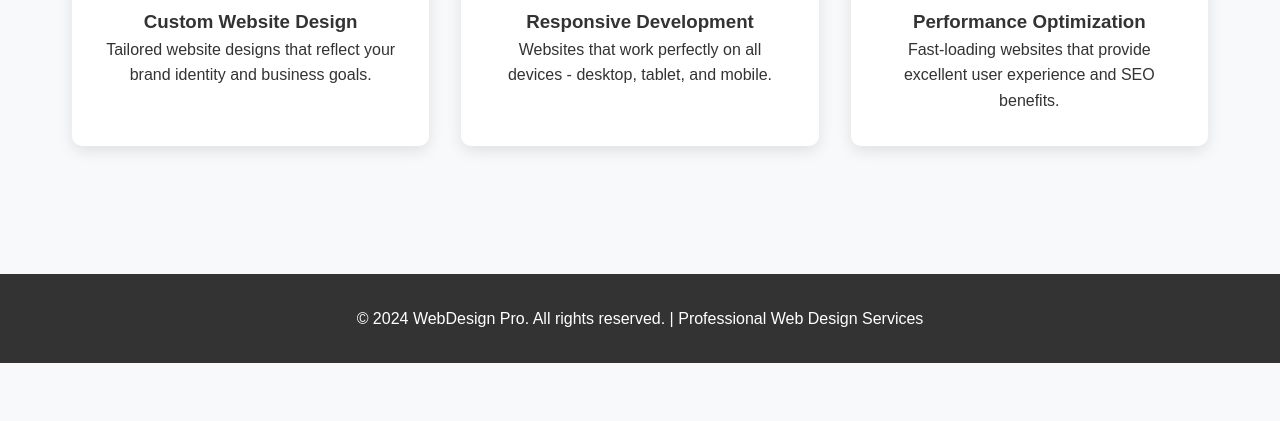
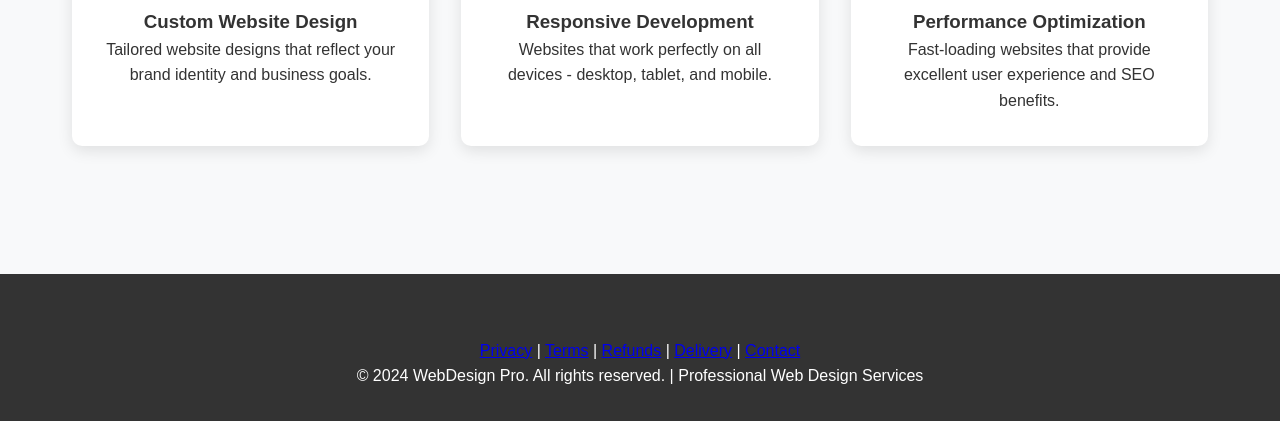
Before and after one commit to danielbabu7905-maker/danielbabu7905-maker.github.io, a plain HTML site: page index.html in a window 1280 px wide. Shown: the part 667-1088 px from the top of the page. Before the commit the page ends 1030 px from the top, so only its background shows below. Drawn offline with Linux system fonts and the light colour scheme.

Commit message:
Update index.html

```diff
--- a/index.html
+++ b/index.html
@@ -53,7 +53,15 @@
     </main>
 
     <footer>
+        <div style="text-align: center; margin-top: 2rem;">
+    <a href="privacy.html">Privacy</a> |
+    <a href="terms.html">Terms</a> |
+    <a href="refund.html">Refunds</a> |
+    <a href="shipping.html">Delivery</a> |
+    <a href="contact.html">Contact</a>
+</div>
         <p>&copy; 2024 WebDesign Pro. All rights reserved. | Professional Web Design Services</p>
     </footer>
 </body>
+
 </html>
```
